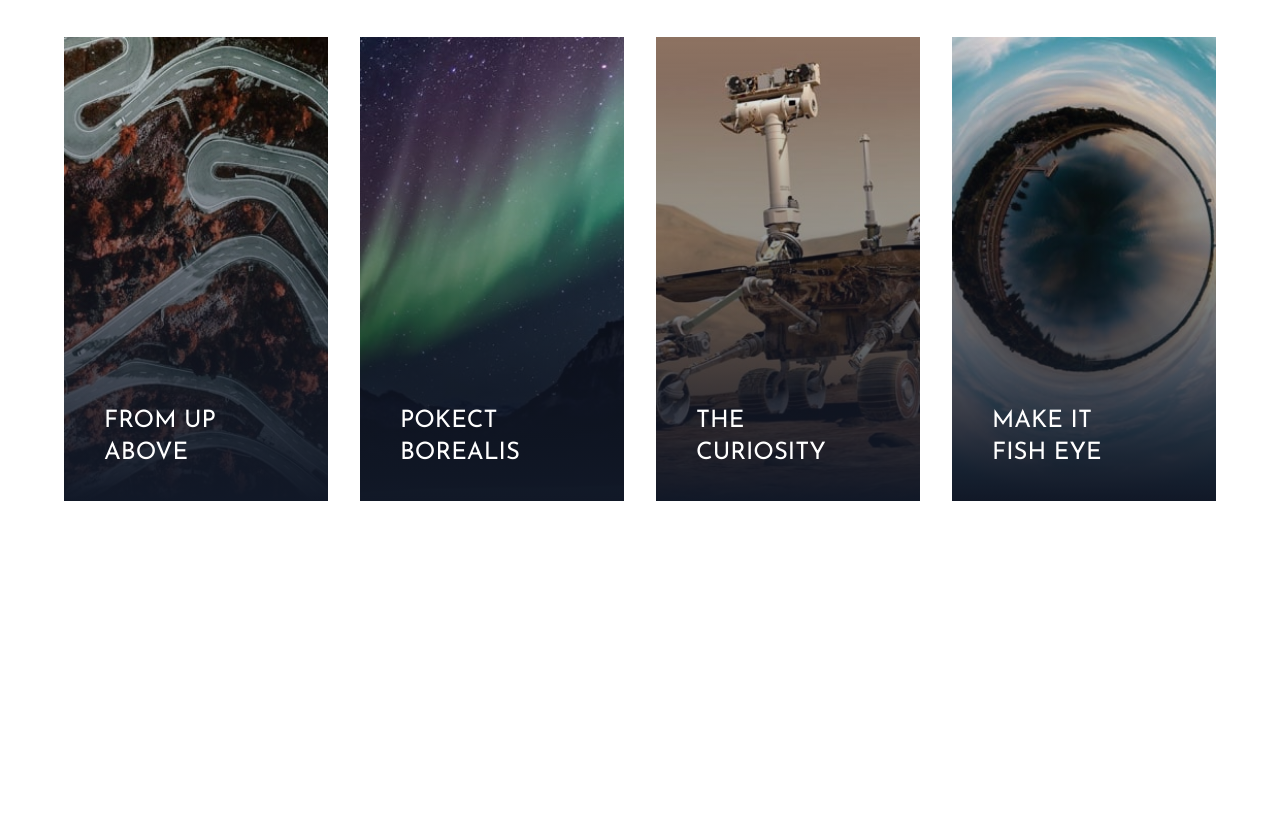
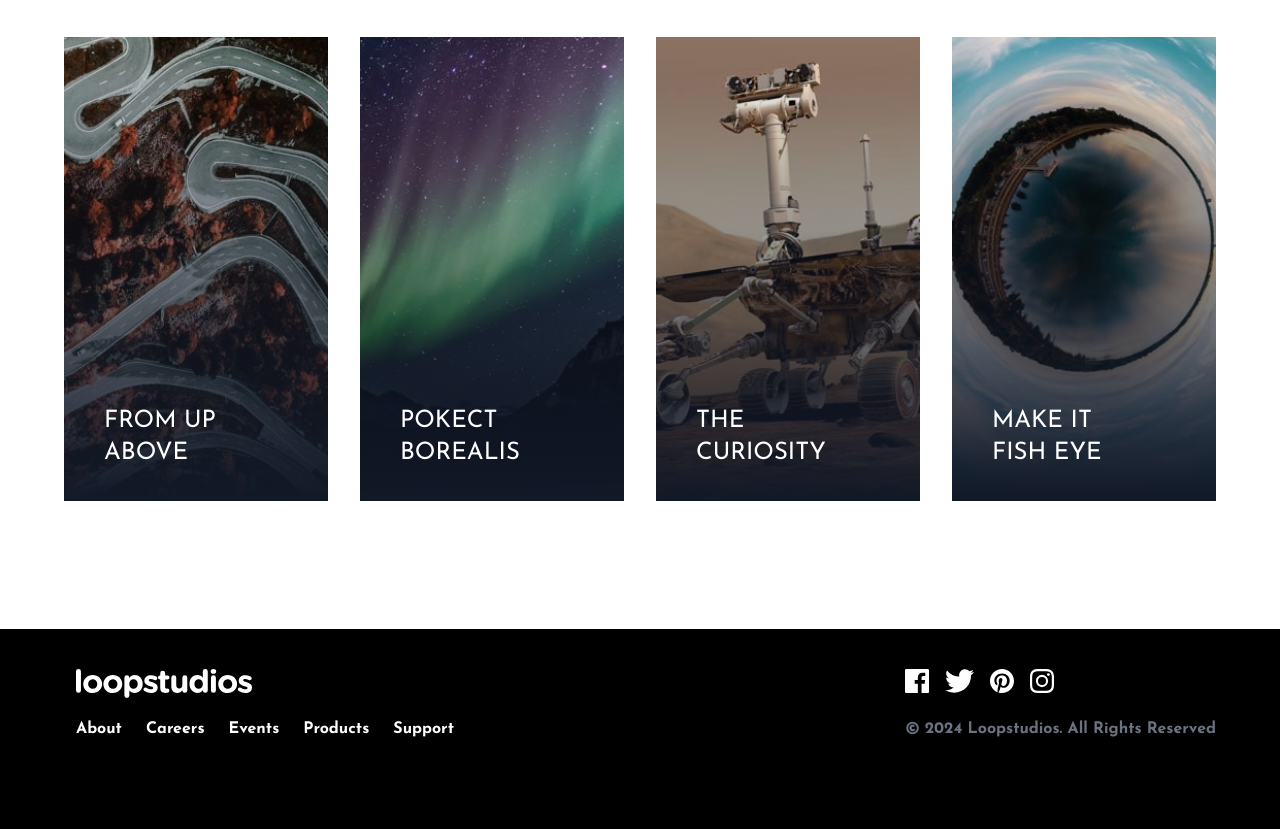
Before and after one commit to kevcoder247/loopstudios, a plain HTML site: page index.html in a window 1280 px wide. Shown: the part 2067-2896 px from the top of the page. Before the commit the page ends 2696 px from the top, so only its background shows below. Drawn offline with Linux system fonts and the light colour scheme.

Commit message:
wip: footer added

```diff
--- a/index.html
+++ b/index.html
@@ -261,5 +261,99 @@
   <button class="btn w-full md:hidden">See All</button>
  </div>
 </section>
+
+<!-- Footer -->
+ <footer class="bg-black">
+  <!-- container -->
+   <div class="container max-w-6xl py-10 mx-auto">
+    <!-- footer flex container -->
+     <div class="flex flex-col items-center mb-8 space-y-6 md:flex-row md:space-y-0 md:justify-between md:items-start">
+      <!-- Menu & logo Container -->
+      <div class="flex flex-col items-center space-y-8 md:items-start md:space-y-4">
+        <!-- logo -->
+        <div class="h-8">
+          <img src="images/logo.svg" alt="" class="w-44 md:ml-3">
+        </div>
+        <!-- Menu Container -->
+         <div class="flex flex-col items-center space-y-4 font-bold text-white md:flex-row md:space-y-0 md:space-x-6 md:ml-3">
+
+          <!-- Item 1 -->
+           <div class="h-10 group">
+            <a href="#">About</a>
+            <div class="mx-2 group-hover:border-b group-hover:border-blue-50 "></div>
+           </div>
+
+          <!-- Item 2 -->
+          <div class="h-10 group">
+            <a href="#">Careers</a>
+            <div class="mx-2 group-hover:border-b group-hover:border-blue-50 "></div>
+          </div>
+
+          <!-- Item 3 -->
+          <div class="h-10 group">
+            <a href="#">Events</a>
+            <div class="mx-2 group-hover:border-b group-hover:border-blue-50 "></div>
+          </div>
+
+          <!-- Item 4 -->
+          <div class="h-10 group">
+            <a href="#">Products</a>
+            <div class="mx-2 group-hover:border-b group-hover:border-blue-50 "></div>
+          </div>
+
+          <!-- Item 5 -->
+          <div class="h-10 group">
+            <a href="#">Support</a>
+            <div class="mx-2 group-hover:border-b group-hover:border-blue-50 "></div>
+          </div>
+
+         </div>
+      </div>
+      <!-- social & copy container -->
+
+      <div class="flex flex-col items-start justify-between space-y-4 text-gray-500">
+
+
+        <!-- Icons Container -->
+         <div class="flex items-center justify-center mx-auto  md:mx-0 space-x-4 md:justify-end">
+
+          <!-- Icon 1 -->
+           <div class="h-8 group">
+            <a href="#">
+              <img src="images/icon-facebook.svg" alt="" class="h-6">
+            </a>
+           </div>
+
+          <!-- Icon 2 -->
+          <div class="h-8 group">
+            <a href="#">
+              <img src="images/icon-twitter.svg" alt="" class="h-6">
+            </a>
+           </div>
+
+          <!-- Icon 3 -->
+          <div class="h-8 group">
+            <a href="#">
+              <img src="images/icon-pinterest.svg" alt="" class="h-6">
+            </a>
+           </div>
+
+          <!-- Icon 4 -->
+          <div class="h-8 group">
+            <a href="#">
+              <img src="images/icon-instagram.svg" alt="" class="h-6">
+            </a>
+           </div>
+
+
+         </div>
+         <!-- Copy -->
+          <div class="font-bold">
+            &copy; 2024 Loopstudios. All Rights Reserved
+          </div>
+      </div>
+     </div>
+   </div>
+ </footer>
 </body>
 </html>
```
Also changed, not shown: css/style.css.
